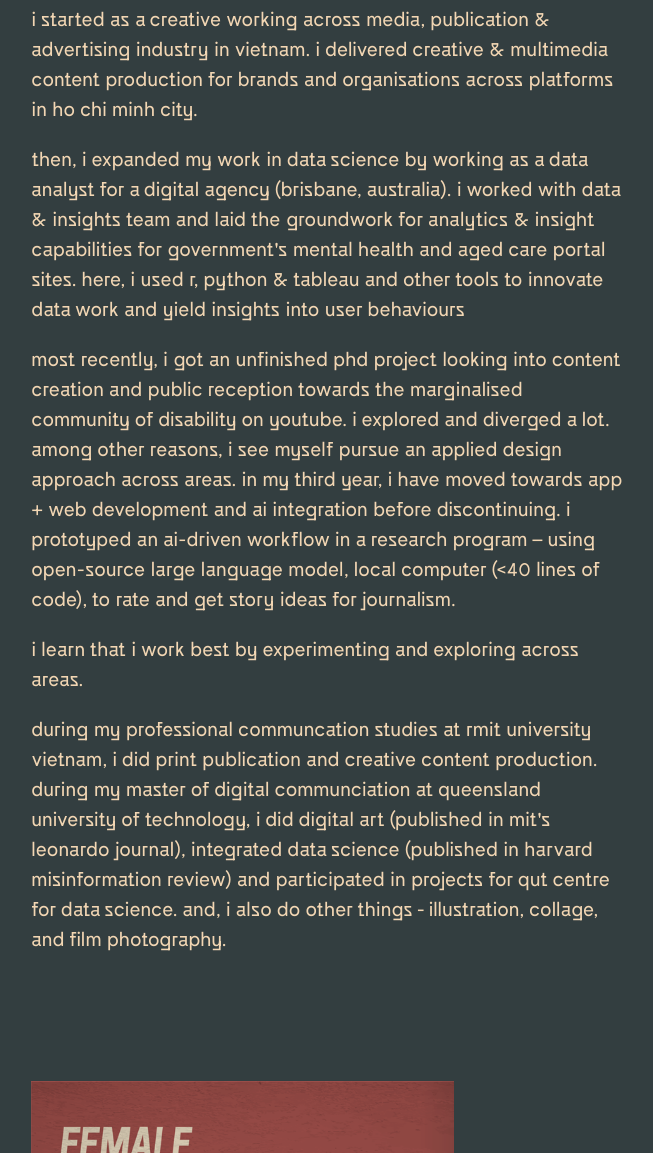
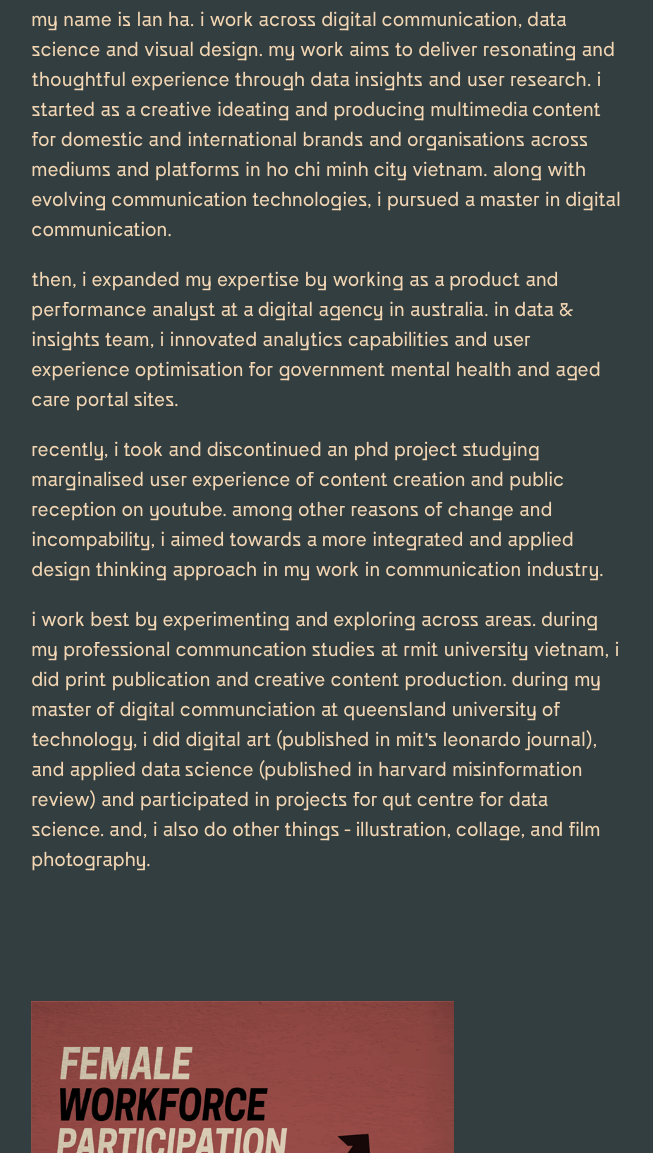
Before and after one commit to lha308/lan-ha, a plain HTML site: page index.html in a window 1280 px wide. Shown: the part 989-2142 px from the top of the page, without its empty margins (101-754 px from the left). Drawn offline with Linux system fonts and the light colour scheme.

Commit message:
Update index.html
updated short intro | Nov 21 2026

```diff
--- a/index.html
+++ b/index.html
@@ -102,31 +102,30 @@
                 about
             </h1>
             <div class="sm-col-8 md-col-7 f4">
-                <p>i started as a creative working across media, publication & advertising industry in vietnam.
-                    i delivered creative & multimedia content production for brands and organisations across platforms in ho chi minh city.
-                </p>
-                <p>then, i expanded my work in data science by working as a data analyst for a digital agency (brisbane, australia).
-                    i worked with data & insights team and laid the groundwork for analytics & insight capabilities
-                for government's mental health and aged care portal sites.
-                here, i used r, python & tableau and other tools to innovate data work and yield insights into user behaviours</p>
                 <p>
-                    most recently, i got an unfinished phd project looking into content creation and public reception towards
-                    the marginalised community of disability on youtube. i explored and diverged a lot.
-                    among other reasons, i see myself pursue an applied design approach across areas.
-                    in my third year, i have moved towards app + web development and ai integration before discontinuing. i prototyped an ai-driven workflow in a research program –
-                    using open-source large language model, local computer (<40 lines of code), to rate and get story ideas for journalism.
+                my name is lan ha. i work across digital communication, data science and visual design.
+                my work aims to deliver resonating and thoughtful experience through data insights and user research.
+                i started as a creative ideating and producing multimedia content for
+                domestic and international brands and organisations across mediums and platforms in ho chi minh city vietnam.
+                along with evolving communication technologies, i pursued a master in digital communication.
                 </p>
                 <p>
-                    i learn that i work best by experimenting and exploring across areas.
+                then, i expanded my expertise by working as a product and performance analyst at a digital agency in australia.
+                in data & insights team, i innovated analytics capabilities and user experience optimisation
+                for government mental health and aged care portal sites.
                 </p>
                 <p>
-                    during my professional communcation studies at rmit university vietnam, i did print publication and creative content production.
-                    during my master of digital communciation at queensland university of technology,
-                    i did digital art (published in mit's leonardo journal),
-                    integrated data science (published in harvard misinformation review) and participated in projects for qut centre for data science.
-                    and, i also do other things - illustration, collage, and film photography.
+                recently, i took and discontinued an phd project studying marginalised user experience of content creation and public reception on youtube.
+                among other reasons of change and incompability, i aimed towards a more integrated and applied design thinking approach in my work in communication industry.
                 </p>
-
+                <p>
+                i work best by experimenting and exploring across areas.
+                during my professional communcation studies at rmit university vietnam, i did print publication and creative content production.
+                during my master of digital communciation at queensland university of technology,
+                i did digital art (published in mit's leonardo journal),
+                and applied data science (published in harvard misinformation review) and participated in projects for qut centre for data science.
+                and, i also do other things - illustration, collage, and film photography.
+                </p>
                 <!-- <h4> </h4> -->
 
             </div>
```
